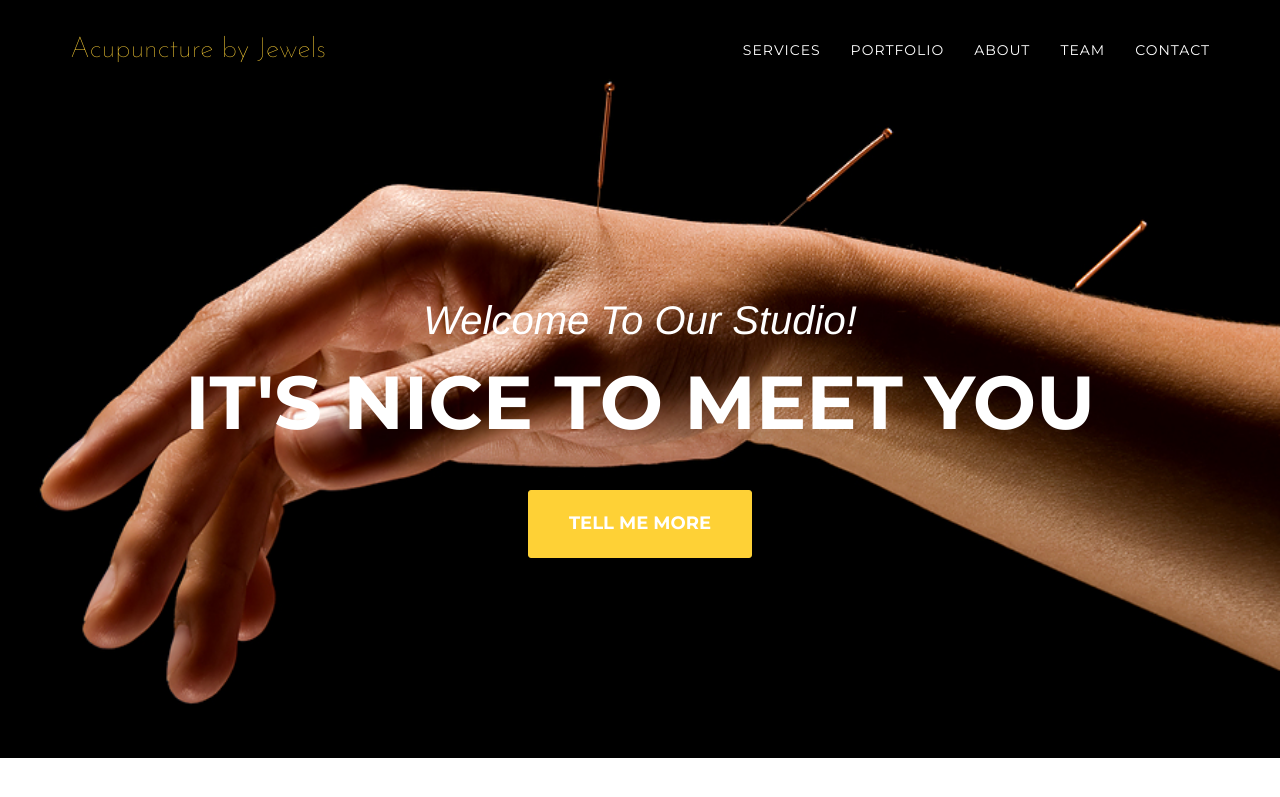
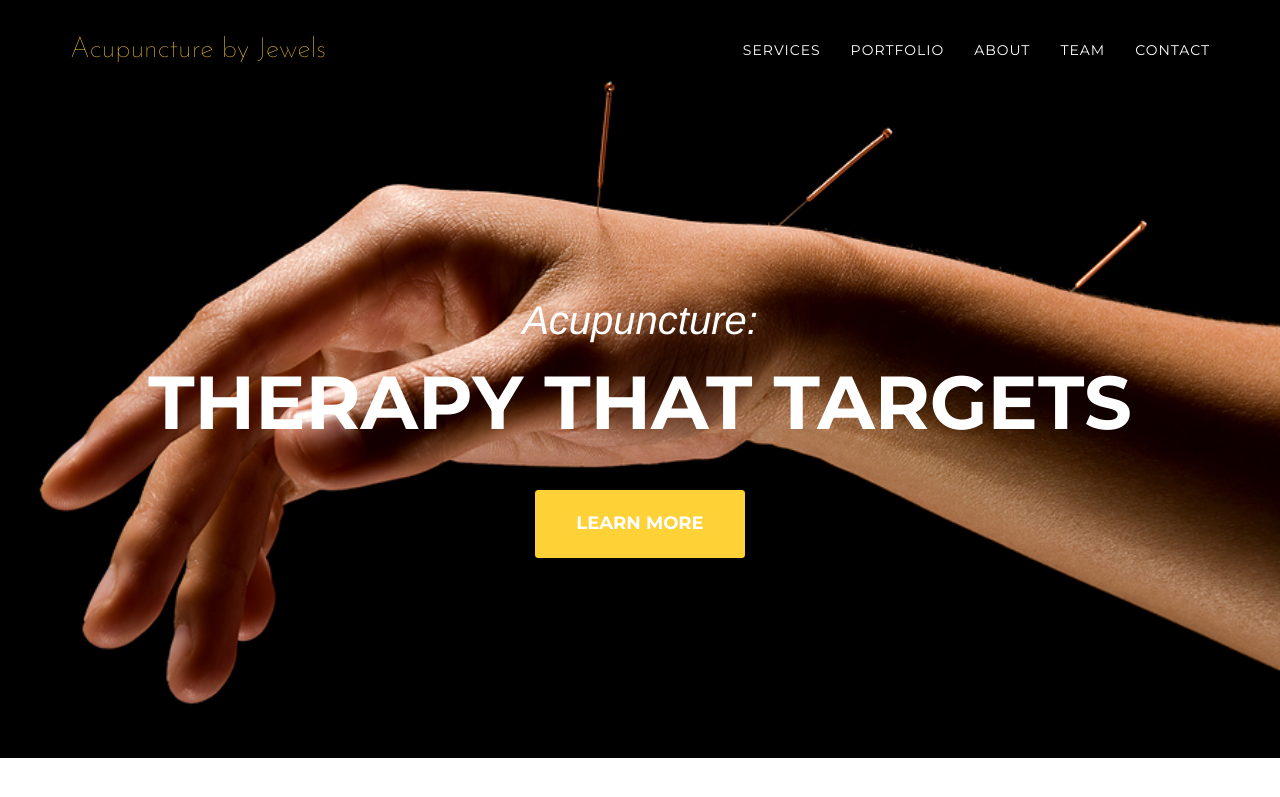
Before and after one commit to asimpletune/acupuncturebyjewels, a Jekyll site: the page built from pages/index.html, in a window 1280 px wide and 900 px high. Shown: the top 797 px of the window. Built offline with Jekyll 4.4.1, drawn with Linux system fonts in a browser that asks for light colours; some web fonts are replaced.

Commit message:
Update landing seciton text

```diff
--- a/pages/index.html
+++ b/pages/index.html
@@ -7,9 +7,9 @@
 <header>
     <div class="container">
         <div class="intro-text">
-            <div class="intro-lead-in">Welcome To Our Studio!</div>
-            <div class="intro-heading">It's Nice To Meet You</div>
-            <a href="#services" class="page-scroll btn btn-xl">Tell Me More</a>
+            <div class="intro-lead-in">Acupuncture:</div>
+            <div class="intro-heading">Therapy that targets</div>
+            <a href="#services" class="page-scroll btn btn-xl">Learn More</a>
         </div>
     </div>
 </header>
```
